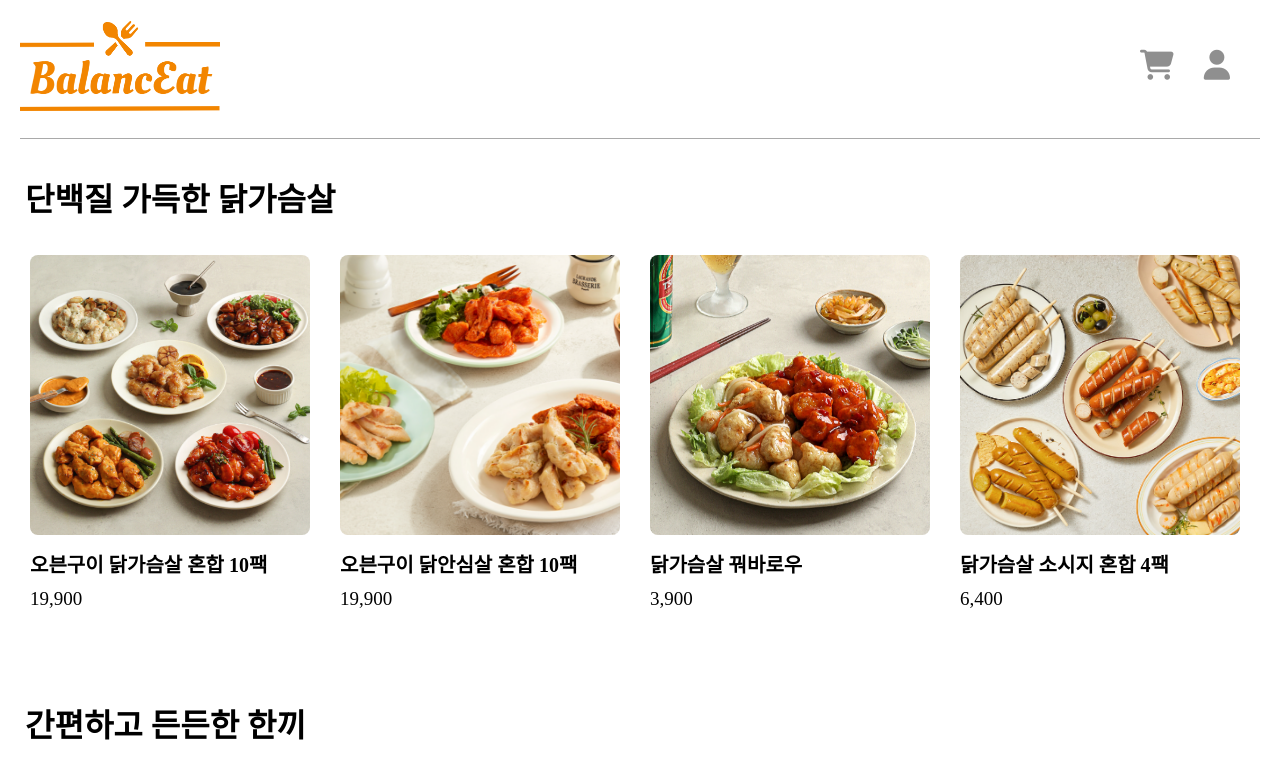
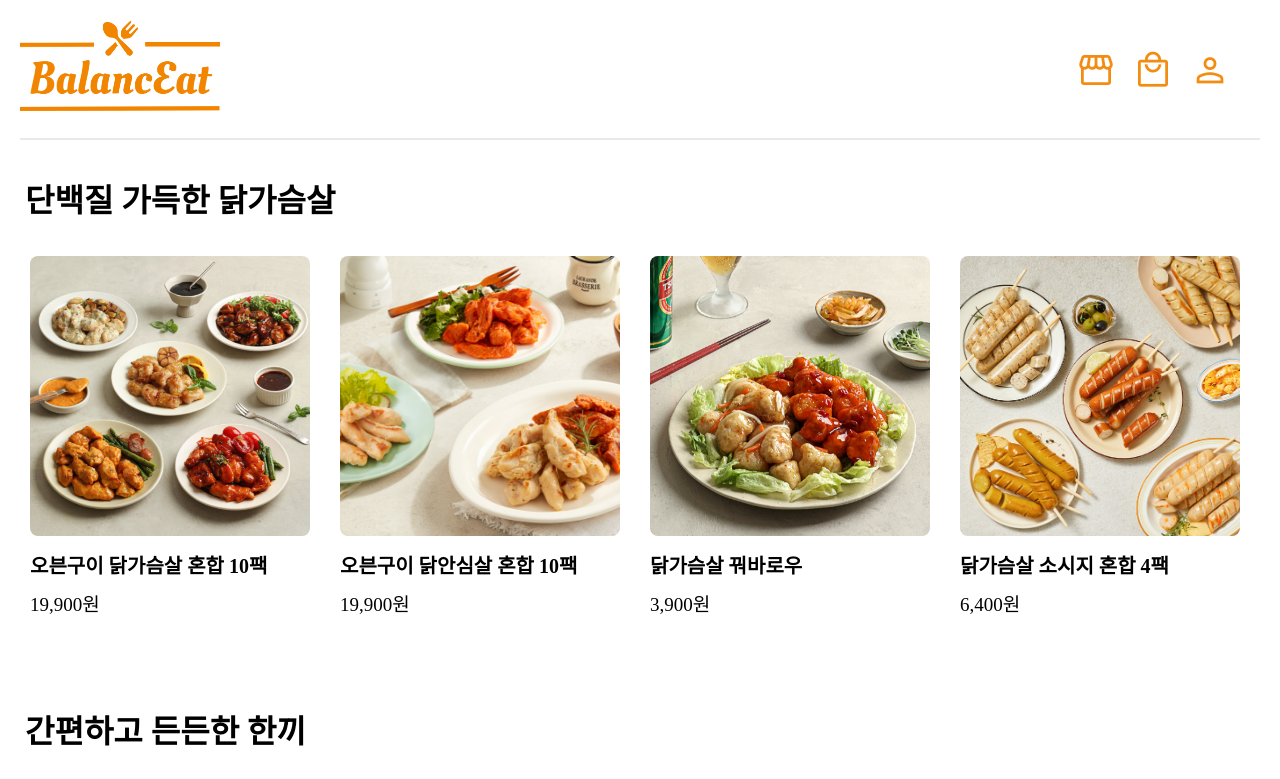
Before and after one commit to k-hyeongyu/stack-project, a React (Create React App) app: page /shopping in a window 1280 px wide. Shown: the top 779 px of the page. Built offline with nearby package versions, Linux system fonts and the light colour scheme; a web font is replaced by a local one; what chartjs-plugin-datalabels would draw is missing.

Commit message:
쇼핑, 상세페이지 아이콘 수정

```diff
--- a/public/index.html
+++ b/public/index.html
@@ -31,7 +31,7 @@
   <link rel="preconnect" href="https://fonts.gstatic.com" crossorigin>
   <link href="https://fonts.googleapis.com/css2?family=Gowun+Batang:wght@400;700&display=swap" rel="stylesheet">
   <link href="https://fonts.googleapis.com/css2?family=Oleo+Script:wght@400;700&display=swap" rel="stylesheet">
-
+  <link rel="stylesheet" href="https://fonts.googleapis.com/css2?family=Material+Symbols+Outlined" />
   <title>React App</title>
 
 </head>
--- a/src/shopping/ItemCard.js
+++ b/src/shopping/ItemCard.js
@@ -1,6 +1,5 @@
 import { useNavigate } from "react-router";
 import './Shopping.css';
-import { itemsData1, itemsData2, itemsData3 } from './itemsData';
 
 function ItemCard({ item }) {
 
@@ -9,9 +8,9 @@ function ItemCard({ item }) {
     return (
         <div>
             <div className="shopping-items" onClick={()=>{navigate('/shopping/details/' + item.id)}}>
-                <img src={process.env.PUBLIC_URL + item.imgUrl} className="item-img"/>
+                <img src={process.env.PUBLIC_URL + item.imgUrl} alt="상품 이미지" className="item-img"/>
                 <h3 className="item-title">{item.title}</h3>
-                <p className="item-price">{item.price}</p>
+                <p className="item-price">{item.price}원</p>
             </div>
         </div>
     )
--- a/src/shopping/Shopping.css
+++ b/src/shopping/Shopping.css
@@ -6,31 +6,28 @@
 .logo-image {
     width: 200px;
     cursor: pointer;
-
 }
 
 .shopping-header-right {
     position: absolute;
     display: flex;
-    gap: 30px;
+    gap: 17px;
     top: 50px;
     right: 50px;
-    font-size: 30px;
-    color: rgb(143, 143, 143);
+    color: #f28500ee;
 }
 
-.shopping-header-right .fa-solid:hover {
+.shopping-header-right .material-symbols-outlined {
     cursor: pointer;
+    font-size: 40px;
 }
 
 .shopping-seperator-line {
     width: 100%;
     height: 1px;
-    border-bottom: 1px solid rgba(143, 143, 143, 0.76);
+    border-bottom: 2px solid rgba(226, 226, 226, 0.76);
     margin-top: 23px;
 }
-
-/* Shopping css */
 
 /* ShoppingHome css */
 .shopping-category {
--- a/src/shopping/Shopping.js
+++ b/src/shopping/Shopping.js
@@ -17,25 +17,24 @@ function Shopping() {
     return (
         <div>
             <div className='shopping-header'>
-                <img src='/BalancEat_logo.png' className='logo-image' alt='로고 이미지' onClick={()=>{navigate('/')}}></img>
+                <img src='/BalancEat_logo.png' className='logo-image' alt='로고 이미지' onClick={() => { navigate('/') }}></img>
                 <div className='shopping-header-right'>
-                    <i className="fa-solid fa-cart-shopping" onClick={() => { navigate("/shopping") }}></i>
-                    <i className="fa-solid fa-user" onClick={() => { navigate("/login") }}></i>
+                    <span class="material-symbols-outlined" onClick={() => { navigate("/shopping") }}>
+                        storefront
+                    </span>
+                    <span class="material-symbols-outlined" onClick={() => { navigate("/cart") }}>
+                        local_mall
+                    </span>
+                    <span class="material-symbols-outlined" onClick={() => { navigate("/mypage") }}>
+                        person
+                    </span>
                 </div>
                 <div className='shopping-seperator-line'></div>
             </div>
 
-            {/* <div className='shopping-container'>
-                <ShoppingHome items1={items1} items2={items2} items3={items3}/>
-            </div>
-
             <Routes>
-                <Route path="/details/:id" element={<DetailExplain items1={items1} items2={items2} items3={items3}/>}></Route>
-            </Routes> */}
-
-            <Routes>
-                <Route path='/' element={<ShoppingHome items1={items1} items2={items2} items3={items3}/>}></Route>
-                <Route path="/details/:id" element={<DetailExplain items1={items1} items2={items2} items3={items3}/>}></Route>
+                <Route path='/' element={<ShoppingHome items1={items1} items2={items2} items3={items3} />}></Route>
+                <Route path="/details/:id" element={<DetailExplain items1={items1} items2={items2} items3={items3} />}></Route>
             </Routes>
         </div>
     )
```
Also changed, not shown: src/App.js (+1 -7 lines).
